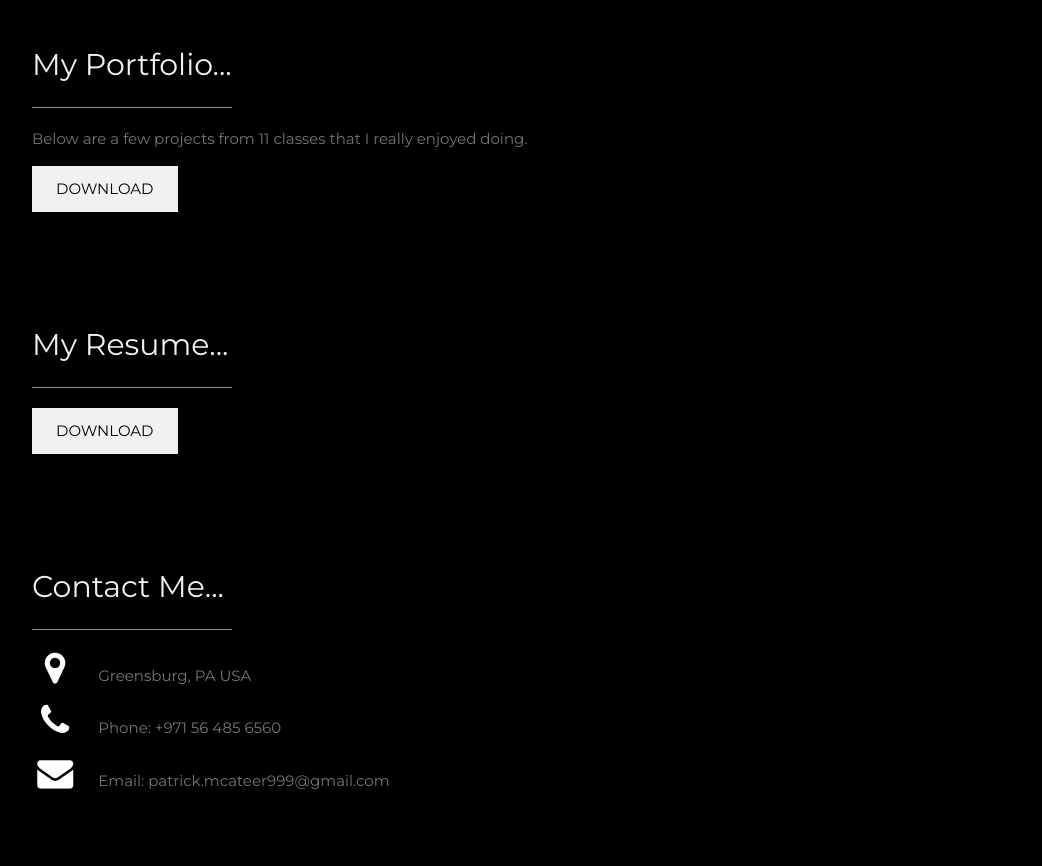
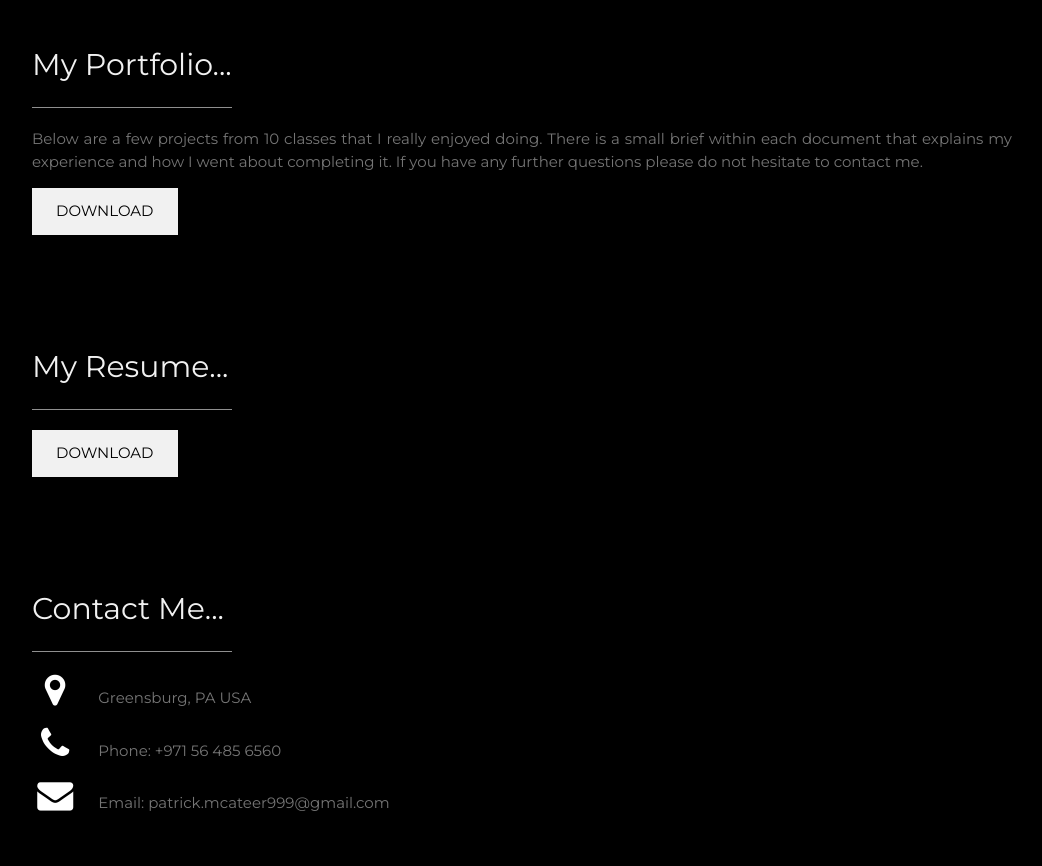
Before and after one commit to PatrickMcAteer/PatrickMcAteer.github.io, a plain HTML site: page index.html in a window 1280 px wide. Shown: the part 3720-4586 px from the top of the page, without its empty margins (178-1220 px from the left). Drawn offline with nearby package versions, Linux system fonts and the light colour scheme.

Commit message:
rename to index.html

```diff
--- a/index.html
+++ b/index.html
@@ -327,7 +327,9 @@ body, h1,h2,h3,h4,h5,h6 {font-family: "Montserrat", sans-serif}
       <hr style="width:200px" class="w3-opacity">
 
       <p>
-        Below are a few projects from 11 classes that I really enjoyed doing.
+        Below are a few projects from 10 classes that I really enjoyed doing. There is a small brief within
+        each document that explains my experience and how I went about completing it. If you have any
+        further questions please do not hesitate to contact me.
       </p>
 
 
```
